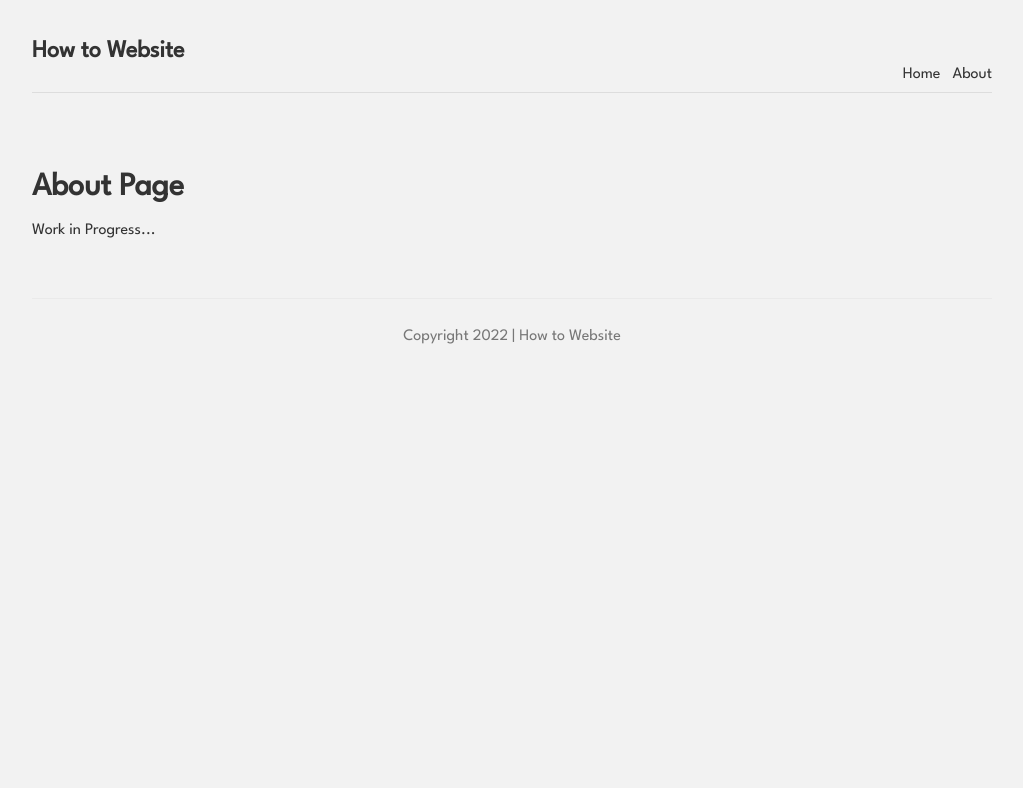
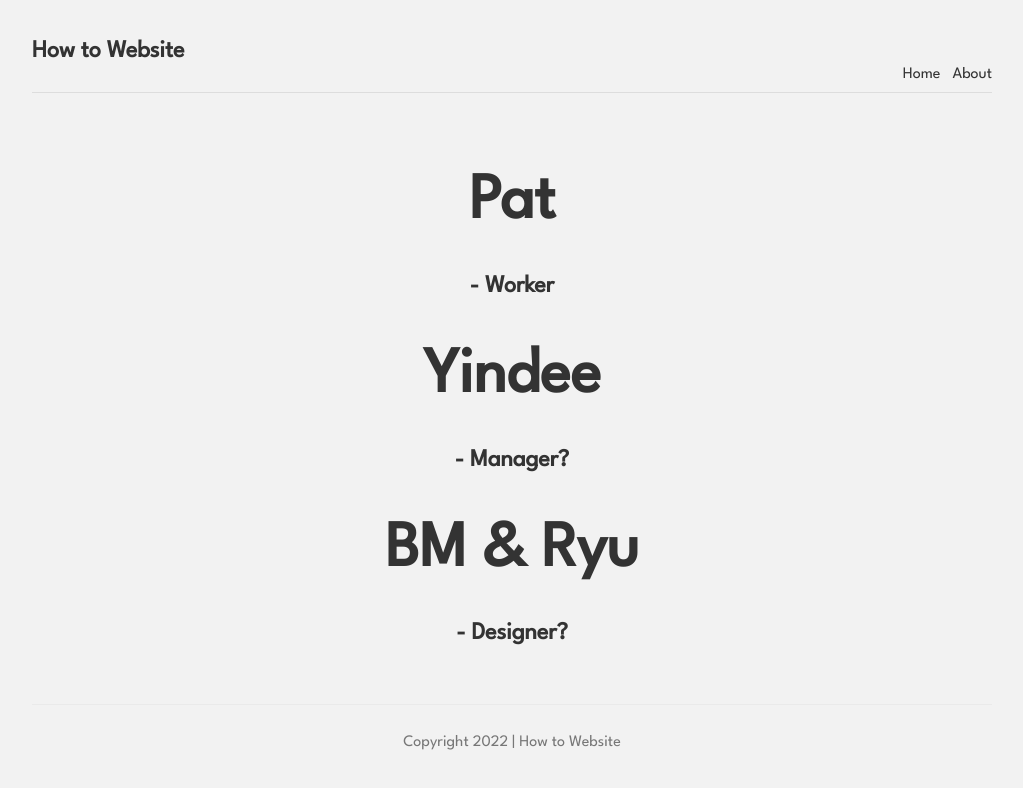
Before and after one commit to PatatoBit/yindee-sucks, a Next.js app: page /about in a window 1280 px wide. Shown: the top 788 px of the page, without its empty margins (128-1151 px from the left). Built offline with nearby package versions, Linux system fonts and the light colour scheme.

Commit message:
About Page start

```diff
--- a/pages/about.js
+++ b/pages/about.js
@@ -6,8 +6,20 @@ export default function about() {
             <Head>
                 <title>How to Website | About</title>
             </Head>
-            <h1>About Page</h1>
-            <p>Work in Progress...</p>
+            <h1>
+                <h1 className="worker-title">Pat</h1>
+            </h1>
+            <h2 className="worker-description">- Worker</h2>
+
+            <h1>
+                <h1 className="worker-title">Yindee</h1>
+            </h1>
+            <h2 className="worker-description">- Manager?</h2>
+
+            <h1>
+                <h1 className="worker-title">BM & Ryu</h1>
+            </h1>
+            <h2 className="worker-description">- Designer?</h2>
         </>
      );
 }
--- a/styles/globals.css
+++ b/styles/globals.css
@@ -55,3 +55,12 @@ footer {
 .demo-btn {
   margin: 10px;
 }
+
+.worker-title {
+  text-align: center;
+}
+
+.worker-description {
+  text-align: center;
+  margin-bottom: 50px;
+}
```
Also changed, not shown: pages/index.js (+4 -4 lines).
